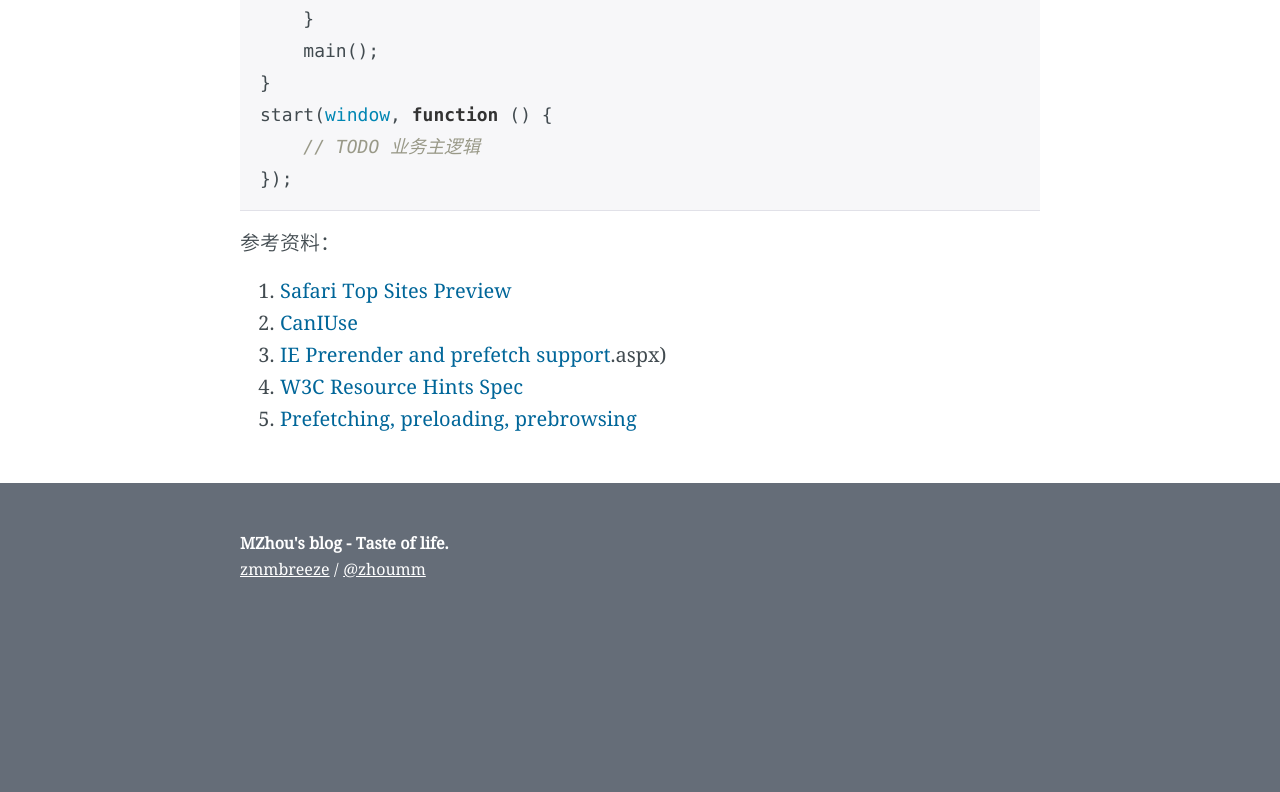
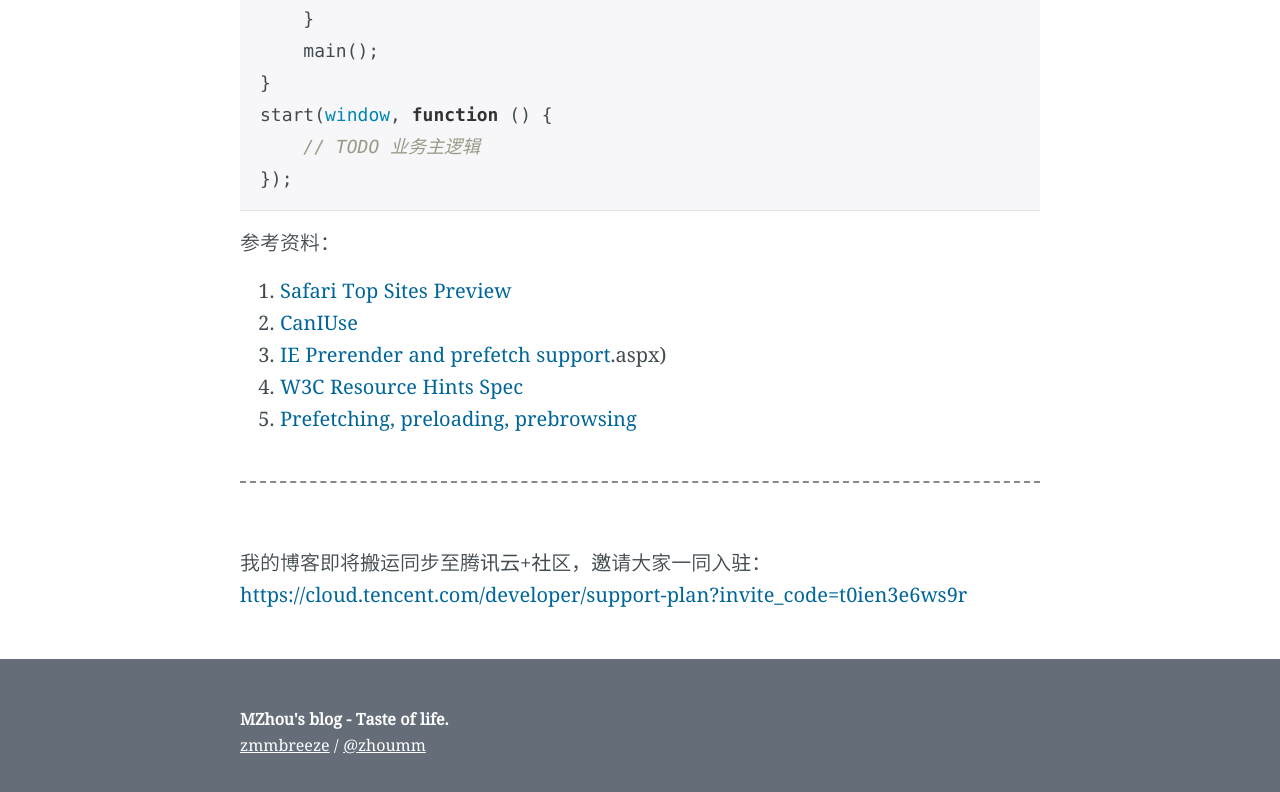
Before and after one commit to zmmbreeze/zmmbreeze.github.com, a website: page 25.GA源代码里的小技巧之preview和prerender.html in a window 1280 px wide. Shown: the part 3248-4040 px from the top of the page. Before the commit the page ends 3878 px from the top, so only its background shows below. Drawn offline with Linux system fonts and the light colour scheme.

Commit message:
新增腾讯云连接

```diff
--- a/25.GA源代码里的小技巧之preview和prerender.html
+++ b/25.GA源代码里的小技巧之preview和prerender.html
@@ -86,6 +86,8 @@ start(<span class="hljs-built_in">window</span>, <span class="hljs-function"><sp
 <li><a href="https://www.w3.org/TR/resource-hints/#introduction">W3C Resource Hints Spec</a></li>
 <li><a href="https://css-tricks.com/prefetching-preloading-prebrowsing/">Prefetching, preloading, prebrowsing</a></li>
 </ol>
+<hr>
+<p>我的博客即将搬运同步至腾讯云+社区，邀请大家一同入驻：<a href="https://cloud.tencent.com/developer/support-plan?invite_code=t0ien3e6ws9r">https://cloud.tencent.com/developer/support-plan?invite_code=t0ien3e6ws9r</a></p>
 
     </div>
 
```
Also changed, not shown: 25.GA源代码里的小技巧之preview和prerender.md (+0 -1 lines).
